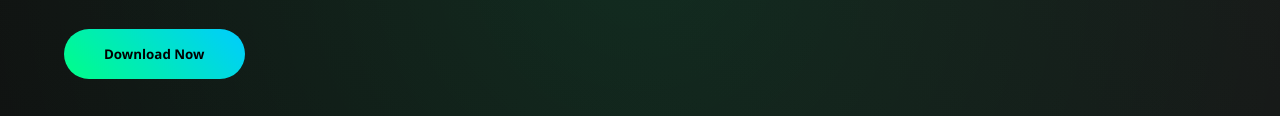
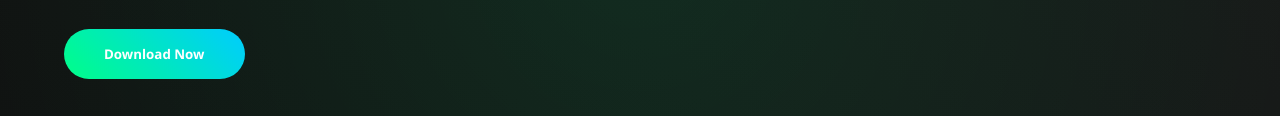
Before and after one commit to Coder-soft/NetRipper-web, a plain HTML site: page build/index.html in a window 1280 px wide. Shown: the part 449-565 px from the top of the page. Drawn offline with Linux system fonts and the light colour scheme.

Commit message:
Update index.html

```diff
--- a/build/index.html
+++ b/build/index.html
@@ -316,6 +316,10 @@
                 font-size: 2.5rem;
             }
         }
+        .nolink {
+            text-decoration: none;
+            color: white;
+        }
     </style>
 </head>
 <body>
@@ -333,7 +337,7 @@
         <div class="hero-content">
             <h1>Experience Lightning-Fast Downloads</h1>
             <p>Net Ripper accelerates your downloads by up to 10x compared to conventional download managers. Powered by advanced multi-threading technology. </p>
-            <button class="cta-btn"><a href="get-netripper/"></a>Download Now</button>
+            <button class="cta-btn"><a href="get-netripper/download.html" class="nolink">Download Now</a></button>
             <div class="pricing-badge">
               <span class="free-forever">Free Forever</span>
               <div class="underline"></div>
```
